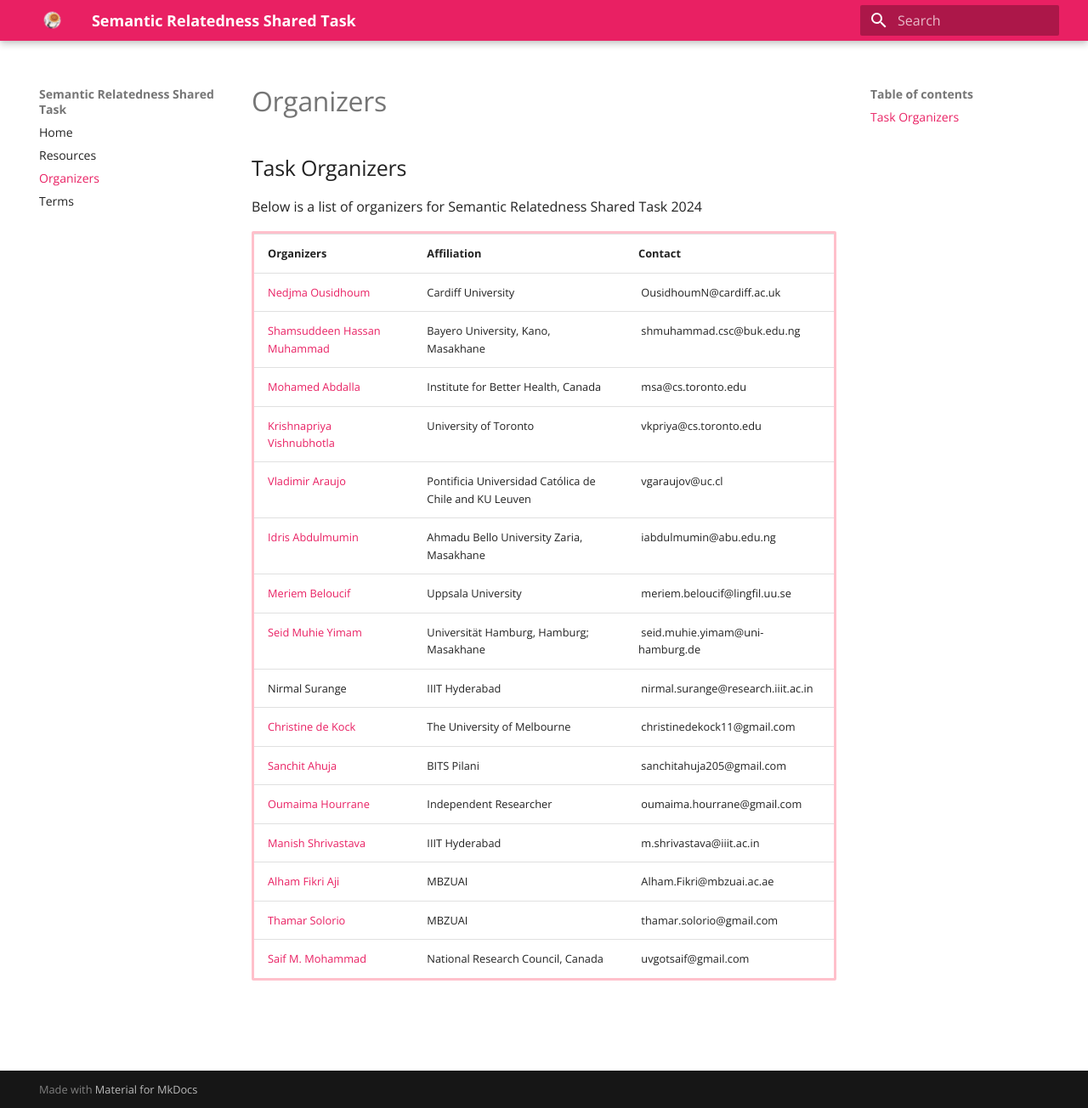
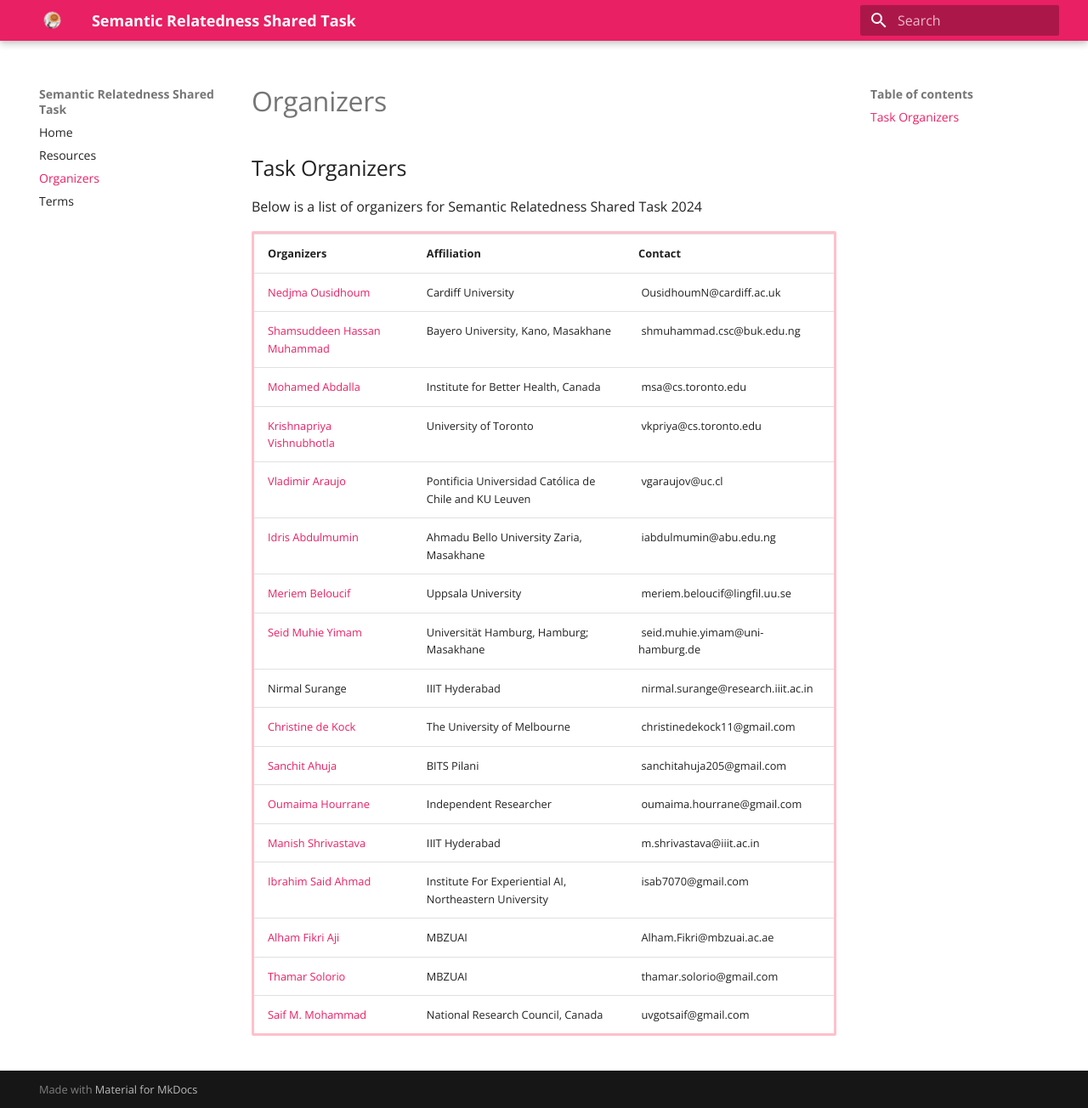
Before and after one commit to semantic-textual-relatedness/semantic-textual-relatedness.github.io, an MkDocs documentation site: the page built from docs/organizer.md, in a window 1280 px wide and 1304 px high. Shown: the whole window at 85% size. Built offline with MkDocs 1.6.1 and Material for MkDocs 9.7.7, drawn with Linux system fonts in a browser that asks for light colours.

Commit message:
Update organizer.md

```diff
--- a/docs/organizer.md
+++ b/docs/organizer.md
@@ -92,6 +92,12 @@
 <td>&nbsp;m.shrivastava@iiit.ac.in</td>
 </tr>
 
+<tr>
+<td><a href="https://isahmadbbr.github.io">Ibrahim Said Ahmad</a></td>
+<td>Institute For Experiential AI, Northeastern University</td>
+<td>&nbsp;isab7070@gmail.com</td>
+</tr>
+
 
 <tr>
 <td><a href="https://mbzuai.ac.ae/study/faculty/alham-fikri-aji/">Alham Fikri Aji</a></td>
```
